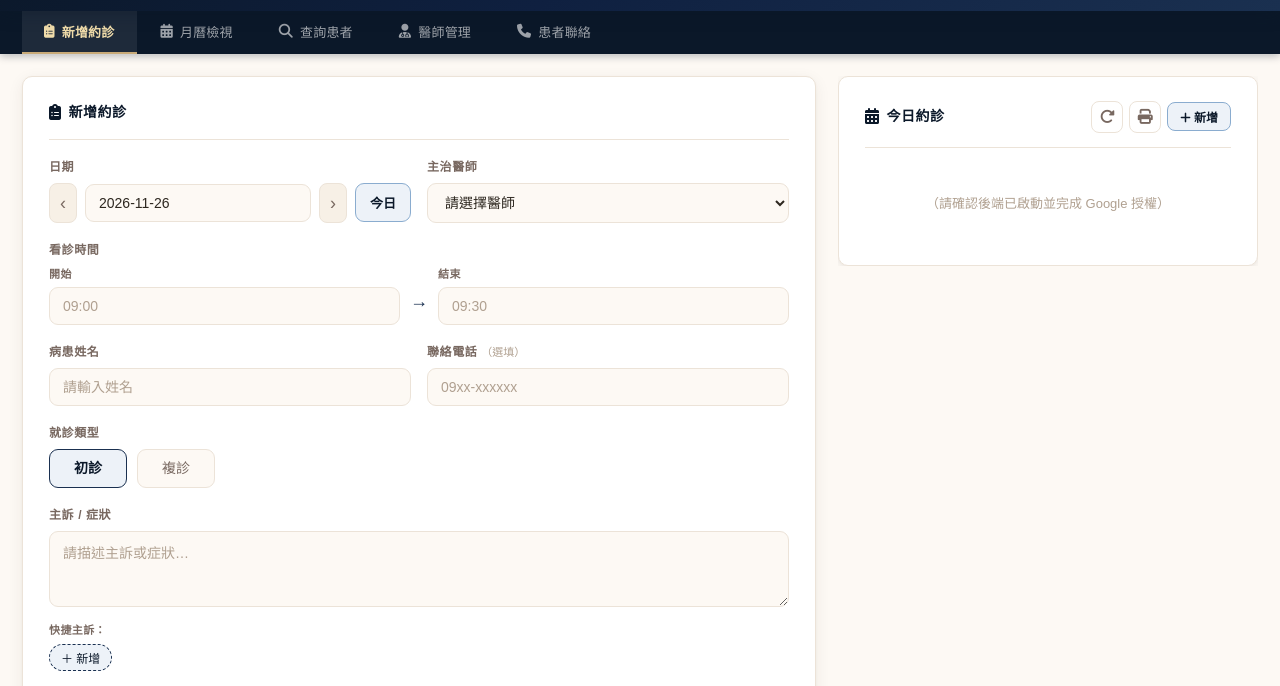
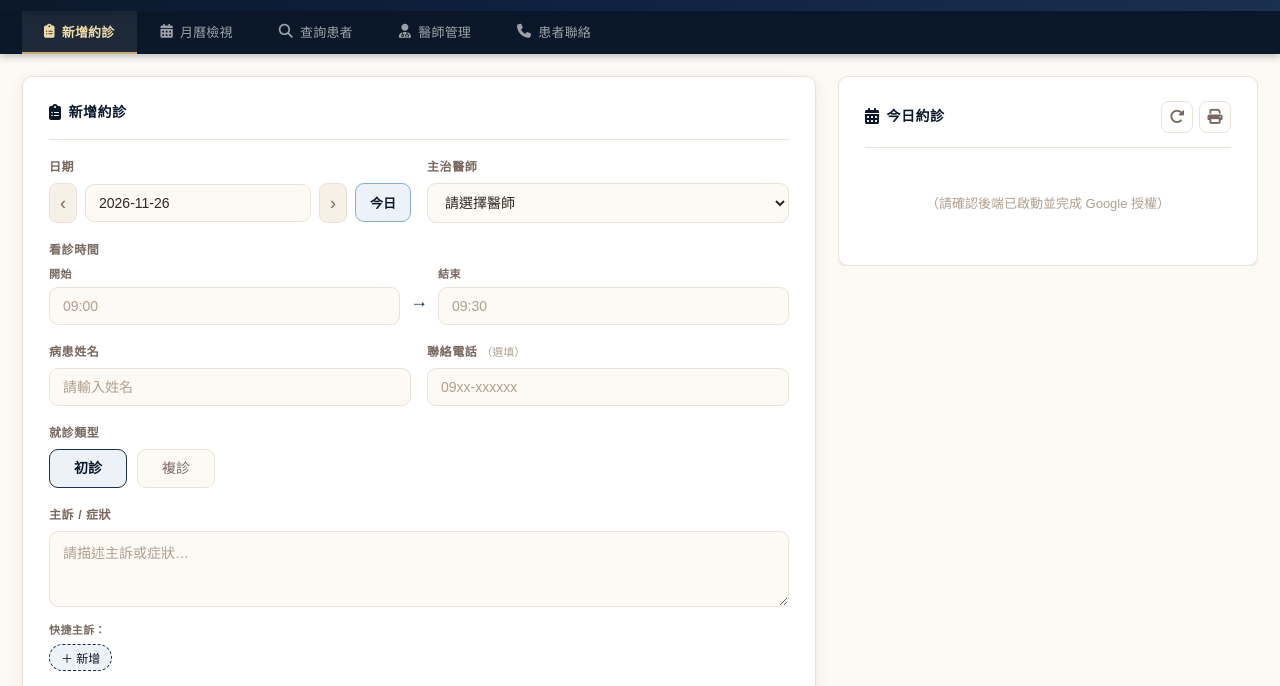
Before and after one commit to topologymed-droid/clinic-system, a plain HTML site: page frontend/index.html in a window 1280 px wide. Shown: the part 65-751 px from the top of the page. Drawn offline with nearby package versions, Linux system fonts and the light colour scheme; no server answers.

Commit message:
Remove 新增 button from 今日約診 header
Co-Authored-By: Claude Sonnet 4.6 <noreply@anthropic.com>

```diff
--- a/frontend/index.html
+++ b/frontend/index.html
@@ -143,7 +143,6 @@
         <div style="display:flex;gap:6px;align-items:center;">
           <button class="btn-icon" onclick="loadAppointments()" title="重新整理"><i class="fa-solid fa-rotate-right"></i></button>
           <button class="btn-print" onclick="printDayList()" title="列印患者清單"><i class="fa-solid fa-print"></i></button>
-          <button class="btn-add-appt" onclick="focusForm()"><i class="fa-solid fa-plus"></i> 新增</button>
         </div>
       </div>
       <div id="remainingSlotsBar" class="remaining-slots-bar" onclick="showTimeline()" style="display:none;"></div>
```
